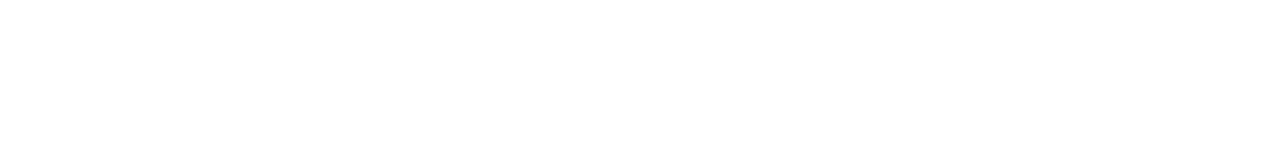
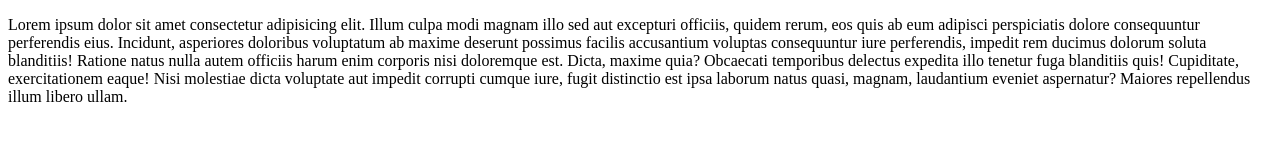
Before and after one commit to primatara42/front-end-pertemuan2, a plain HTML site: page index.html in a window 1280 px wide. Drawn offline with Linux system fonts and the light colour scheme.

Commit message:
Melakukan perubahan index.html

```diff
--- a/index.html
+++ b/index.html
@@ -1,11 +1,23 @@
 <!DOCTYPE html>
 <html lang="en">
-<head>
-    <meta charset="UTF-8">
-    <meta name="viewport" content="width=device-width, initial-scale=1.0">
+  <head>
+    <meta charset="UTF-8" />
+    <meta name="viewport" content="width=device-width, initial-scale=1.0" />
     <title>Document</title>
-</head>
-<body>
-
-</body>
+  </head>
+  <body>
+    <p>
+      Lorem ipsum dolor sit amet consectetur adipisicing elit. Illum culpa modi
+      magnam illo sed aut excepturi officiis, quidem rerum, eos quis ab eum
+      adipisci perspiciatis dolore consequuntur perferendis eius. Incidunt,
+      asperiores doloribus voluptatum ab maxime deserunt possimus facilis
+      accusantium voluptas consequuntur iure perferendis, impedit rem ducimus
+      dolorum soluta blanditiis! Ratione natus nulla autem officiis harum enim
+      corporis nisi doloremque est. Dicta, maxime quia? Obcaecati temporibus
+      delectus expedita illo tenetur fuga blanditiis quis! Cupiditate,
+      exercitationem eaque! Nisi molestiae dicta voluptate aut impedit corrupti
+      cumque iure, fugit distinctio est ipsa laborum natus quasi, magnam,
+      laudantium eveniet aspernatur? Maiores repellendus illum libero ullam.
+    </p>
+  </body>
 </html>
```
